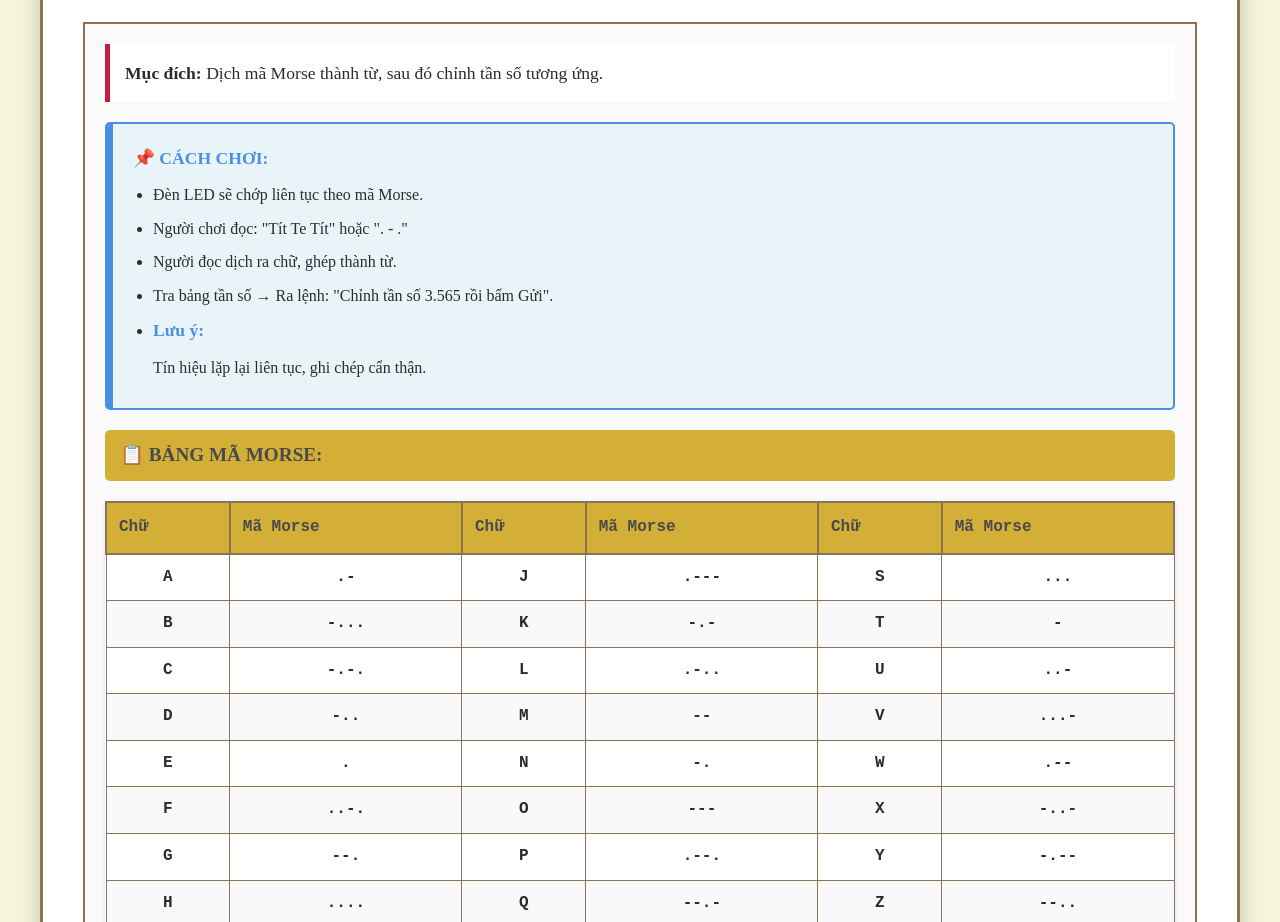
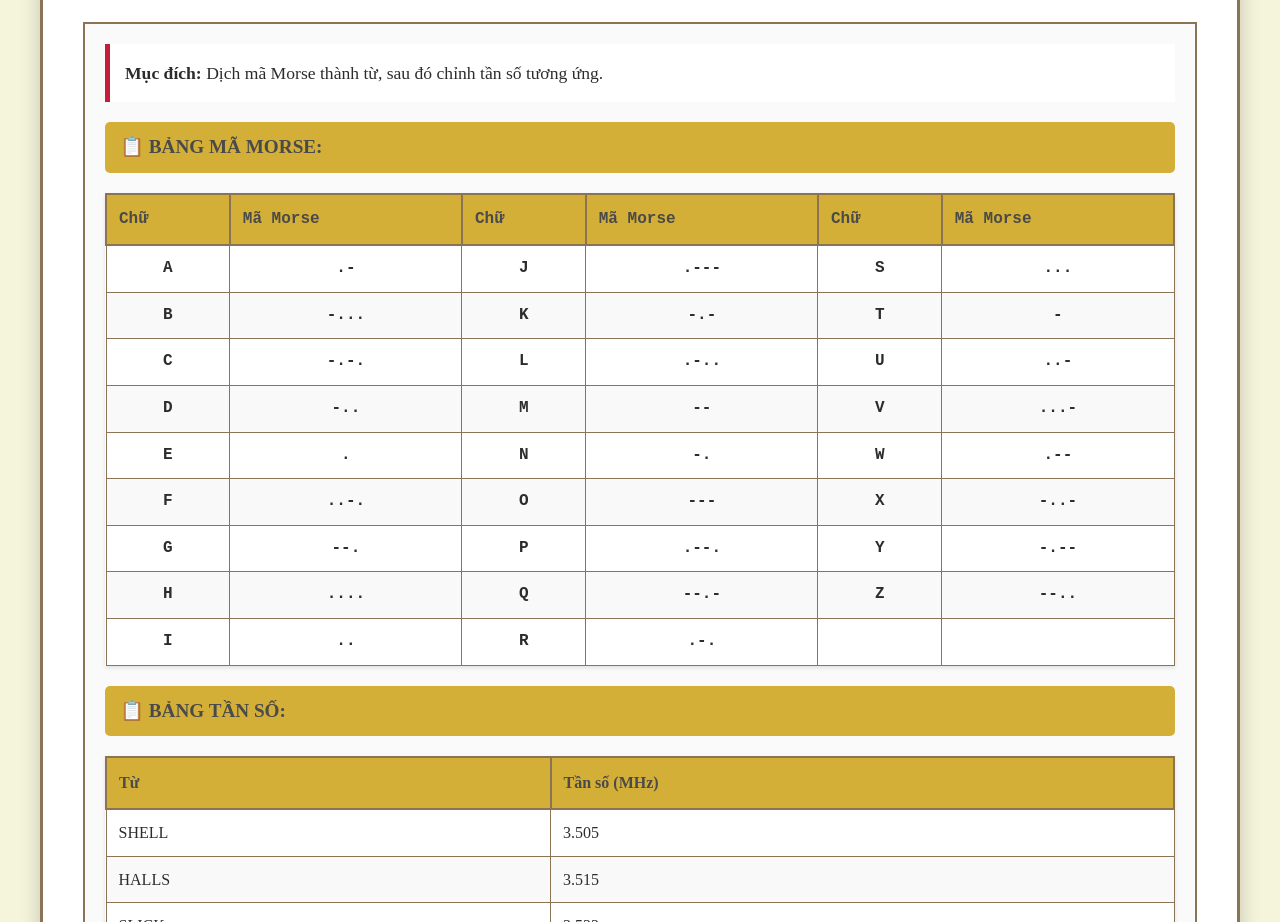
Before and after one commit to locle1010/go_bom_giao_tiep, a plain HTML site: page doc/index.html in a window 1280 px wide. Shown: the part 6350-7272 px from the top of the page. Drawn offline with Linux system fonts and the light colour scheme.

Commit message:
Update index.html

```diff
--- a/doc/index.html
+++ b/doc/index.html
@@ -285,16 +285,7 @@
 
                 <div class="instruction">
                     <p><strong>Mục đích:</strong> Dịch mã Morse thành từ, sau đó chỉnh tần số tương ứng.</p>
-                    <div class="note">
-                        <strong>📌 CÁCH CHƠI:</strong>
-                        <ul>
-                            <li>Đèn LED sẽ chớp liên tục theo mã Morse.</li>
-                            <li>Người chơi đọc: "Tít Te Tít" hoặc ". - ."</li>
-                            <li>Người đọc dịch ra chữ, ghép thành từ.</li>
-                            <li>Tra bảng tần số → Ra lệnh: "Chỉnh tần số 3.565 rồi bấm Gửi".</li>
-                            <li><strong>Lưu ý:</strong> Tín hiệu lặp lại liên tục, ghi chép cẩn thận.</li>
-                        </ul>
-                    </div>
+
                     <div class="rules">
                         <h4>📋 BẢNG MÃ MORSE:</h4>
                         <table class="data-table morse-table">
```
